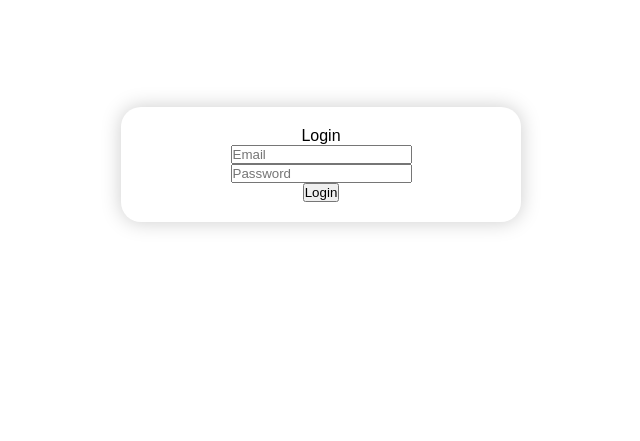
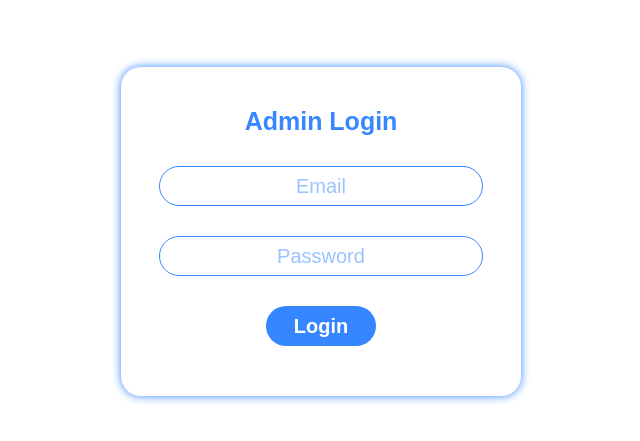
Before and after one commit to mohammad-jaffal/medically-project, a React (Create React App) app in the folder medically-admin/: page / in a window 1280 px wide. Shown: the part 133-574 px from the top of the page, without its empty margins (319-959 px from the left). Built offline with nearby package versions, Linux system fonts and the light colour scheme.

Commit message:
Frontend: Styling admin login form

```diff
--- a/medically-admin/src/App.css
+++ b/medically-admin/src/App.css
@@ -20,10 +20,56 @@
   justify-content: center;
   align-items: center;
   align-self: center;
-  margin-top: 30vh;
+  margin-top: 25vh;
   width: 400px;
   height: fit-content;
   padding: 20px;
   border-radius: 20px;
-  box-shadow: 0 0 20px #ccc;
+  box-shadow: 0 0 10px rgb(54, 135, 255);
 }
+
+.login-form-container>p {
+  margin-top: 20px;
+  font-size: 25px;
+  font-weight: bold;
+  margin-bottom: 30px;
+  color: rgba(54, 135, 255);
+}
+
+.login-input {
+  width: 90%;
+  height: 40px;
+  border: 1px solid rgb(54, 135, 255);
+  border-radius: 20px;
+  text-align: center;
+  font-size: 20px;
+  color: rgb(54, 135, 255);
+  margin-bottom: 30px;
+
+}
+.login-input::placeholder {
+  color: rgba(54, 135, 255, 0.5);
+}
+
+.login-input:focus {
+    outline: none !important;
+    border-color: rgb(54, 135, 255);
+    box-shadow: 0 0 5px rgb(54, 135, 255);
+ }
+
+.login-btn {
+  width: 110px;
+  height: 40px;
+  border-radius: 20px;
+  border: none;
+  background-color: rgb(54, 135, 255);
+  color: white;
+  font-size: 20px;
+  font-weight: bold;
+  margin-bottom: 30px;
+  cursor: pointer;
+}
+
+.login-btn:active{
+  background-color: rgba(54, 135, 255, 0.8);
+}
--- a/medically-admin/src/pages/login.js
+++ b/medically-admin/src/pages/login.js
@@ -2,12 +2,12 @@ const Login = () =>{
     return(
         <div className="global-container">
                 <div className="login-form-container">
-                        <p>Login</p>
-                        <input type="text" id="li_email" className="login-input" placeholder="Email" required />
+                        <p>Admin Login</p>
+                        <input type="text" id="li_email" className="login-input" placeholder="Email" required autoComplete="off" />
 
                         <input type="password" id="li_password" className="login-input" placeholder="Password" required />
 
-                        <button className='li-btn' onClick={() => {}}>Login</button>
+                        <button className='login-btn' onClick={() => {}}>Login</button>
                 </div>
             </div>
     );
```
